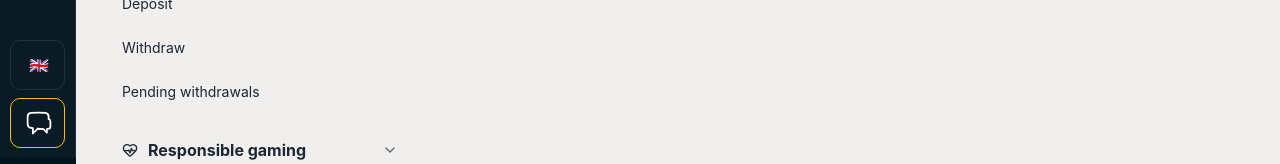
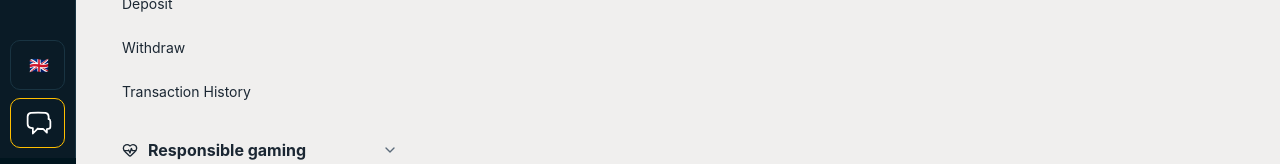
Before and after one commit to Bclick9/Bclick, a React (Vite) app in the folder frontend/: page /account/profit-and-loss in a window 1280 px wide. Shown: the part 642-806 px from the top of the page. Built offline with nearby package versions, Linux system fonts and the light colour scheme.

Commit message:
Replace pending withdrawals links with transaction history

```diff
--- a/frontend/components/AccountPanel.tsx
+++ b/frontend/components/AccountPanel.tsx
@@ -37,7 +37,7 @@ const GROUPS = [
     links: [
       { label: 'Deposit', path: '/account/wallet/deposit' },
       { label: 'Withdraw', path: '/account/wallet/withdraw' },
-      { label: 'Pending withdrawals', path: '/account/wallet/pending-withdrawals' },
+      { label: 'Transaction History', path: '/account/wallet/transaction-history' },
     ],
   },
   {
@@ -185,7 +185,7 @@ export function AccountLayout({ children }: { children: ReactNode }) {
   const walletLinks = [
     { label: 'Deposit', path: '/account/wallet/deposit' },
     { label: 'Withdraw', path: '/account/wallet/withdraw' },
-    { label: 'Pending withdrawals', path: '/account/wallet/pending-withdrawals' },
+    { label: 'Transaction History', path: '/account/wallet/transaction-history' },
   ]
   const bonusLinks = [
     { label: 'Available', path: '/account/bonuses-available' },
```
